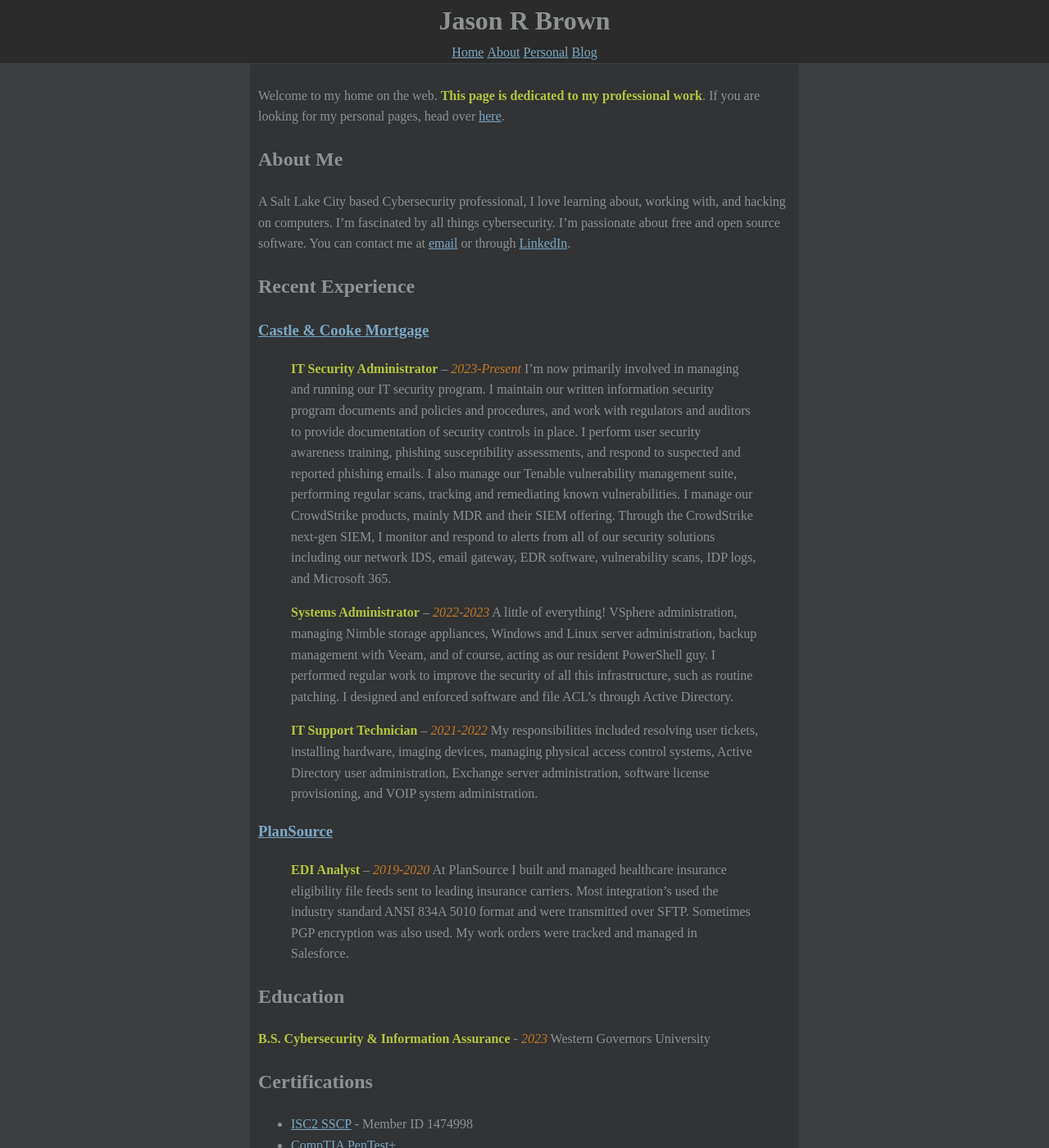
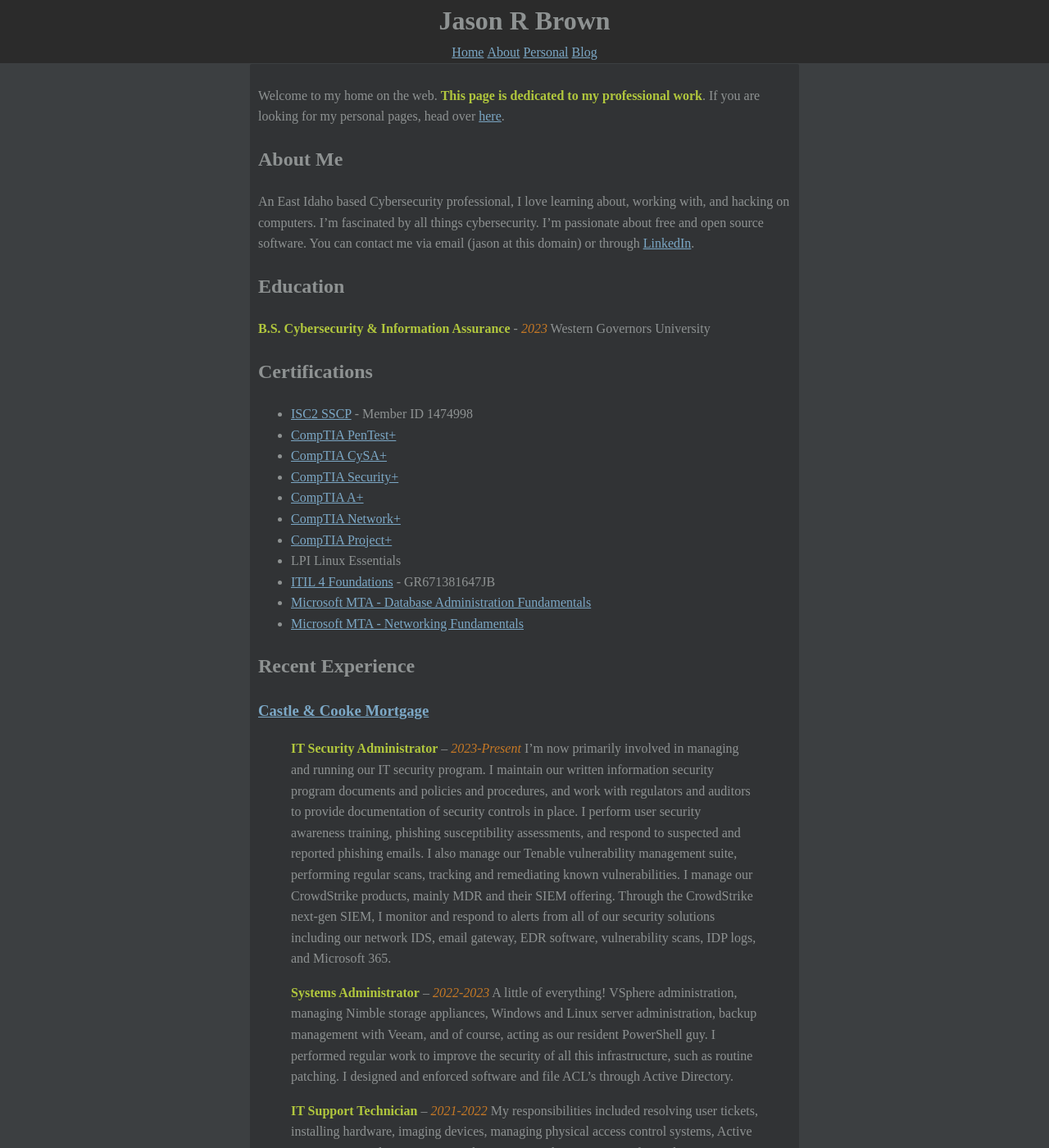
Before and after one commit to noUsernamesLef7/noUsernamesLef7.github.io, a Jekyll site: the page built from index.md, in a window 1280 px wide and 1400 px high. Shown: the whole window at 82% size. Built offline with Jekyll 4.4.1, drawn with Linux system fonts in a browser that asks for light colours; part of the change alters nothing that is shown; some of the changed text lies outside the part shown.

Commit message:
Update homepage

```diff
--- a/index.md
+++ b/index.md
@@ -1,6 +1,6 @@
 ---
 layout: default
-date: 2025-01-29
+date: 2025-09-16
 author: Jason Brown
 title: Jason Brown's Site
 ---
@@ -8,18 +8,7 @@ title: Jason Brown's Site
 Welcome to my home on the web. **This page is dedicated to my professional work**. If you are looking for my personal pages, head over [here](/personal).
 
 ## About Me
-A Salt Lake City based Cybersecurity professional, I love learning about, working with, and hacking on computers. I'm fascinated by all things cybersecurity. I'm passionate about free and open source software. You can contact me at [email](mailto:jason@jasonrbrown.dev) or through [LinkedIn](https://www.linkedin.com/in/jason-brown-a1a964138/).
-
-## Recent Experience
-### [Castle & Cooke Mortgage](https://castlecookemortgage.com)
-> **IT Security Administrator** -- *2023-Present* I'm now primarily involved in managing and running our IT security program. I maintain our written information security program documents and policies and procedures, and work with regulators and auditors to provide documentation of security controls in place. I perform user security awareness training, phishing susceptibility assessments, and respond to suspected and reported phishing emails. I also manage our Tenable vulnerability management suite, performing regular scans, tracking and remediating known vulnerabilities. I manage our CrowdStrike products, mainly MDR and their SIEM offering. Through the CrowdStrike next-gen SIEM, I monitor and respond to alerts from all of our security solutions including our network IDS, email gateway, EDR software, vulnerability scans, IDP logs, and Microsoft 365.
-
-> **Systems Administrator** -- *2022-2023* A little of everything! VSphere administration, managing Nimble storage appliances, Windows and Linux server administration, backup management with Veeam, and of course, acting as our resident PowerShell guy. I performed regular work to improve the security of all this infrastructure, such as routine patching. I designed and enforced software and file ACL's through Active Directory.
-
-> **IT Support Technician** -- *2021-2022* My responsibilities included resolving user tickets, installing hardware, imaging devices, managing physical access control systems, Active Directory user administration, Exchange server administration, software license provisioning, and VOIP system administration.
-
-### [PlanSource](https://plansource.com)
-> **EDI Analyst** -- *2019-2020* At PlanSource I built and managed healthcare insurance eligibility file feeds sent to leading insurance carriers. Most integration's used the industry standard ANSI 834A 5010 format and were transmitted over SFTP. Sometimes PGP encryption was also used. My work orders were tracked and managed in Salesforce.
+An East Idaho based Cybersecurity professional, I love learning about, working with, and hacking on computers. I'm fascinated by all things cybersecurity. I'm passionate about free and open source software. You can contact me via email (jason at this domain) or through [LinkedIn](https://www.linkedin.com/in/jason-brown-a1a964138/).
 
 ## Education
 **B.S. Cybersecurity & Information Assurance** - *2023* Western Governors University
@@ -36,6 +25,17 @@ A Salt Lake City based Cybersecurity professional, I love learning about, workin
 * [ITIL 4 Foundations](https://www.peoplecert.org/for-corporations/certificate-verification-service) - GR671381647JB
 * [Microsoft MTA - Database Administration Fundamentals](https://www.credly.com/badges/60b6e279-7a98-4b06-8b06-243a697b560f/public_url)
 * [Microsoft MTA - Networking Fundamentals](https://www.credly.com/badges/88ed9237-0a83-4421-a22c-5a3ab1fd839e/public_url)
+
+## Recent Experience
+### [Castle & Cooke Mortgage](https://castlecookemortgage.com)
+> **IT Security Administrator** -- *2023-Present* I'm now primarily involved in managing and running our IT security program. I maintain our written information security program documents and policies and procedures, and work with regulators and auditors to provide documentation of security controls in place. I perform user security awareness training, phishing susceptibility assessments, and respond to suspected and reported phishing emails. I also manage our Tenable vulnerability management suite, performing regular scans, tracking and remediating known vulnerabilities. I manage our CrowdStrike products, mainly MDR and their SIEM offering. Through the CrowdStrike next-gen SIEM, I monitor and respond to alerts from all of our security solutions including our network IDS, email gateway, EDR software, vulnerability scans, IDP logs, and Microsoft 365.
+
+> **Systems Administrator** -- *2022-2023* A little of everything! VSphere administration, managing Nimble storage appliances, Windows and Linux server administration, backup management with Veeam, and of course, acting as our resident PowerShell guy. I performed regular work to improve the security of all this infrastructure, such as routine patching. I designed and enforced software and file ACL's through Active Directory.
+
+> **IT Support Technician** -- *2021-2022* My responsibilities included resolving user tickets, installing hardware, imaging devices, managing physical access control systems, Active Directory user administration, Exchange server administration, software license provisioning, and VOIP system administration.
+
+### [PlanSource](https://plansource.com)
+> **EDI Analyst** -- *2019-2020* At PlanSource I built and managed healthcare insurance eligibility file feeds sent to leading insurance carriers. Most integration's used the industry standard ANSI 834A 5010 format and were transmitted over SFTP. Sometimes PGP encryption was also used. My work orders were tracked and managed in Salesforce.
 
 ## Skills
 > Check out my [GitHub!](https://github.com/noUsernamesLef7)
```
